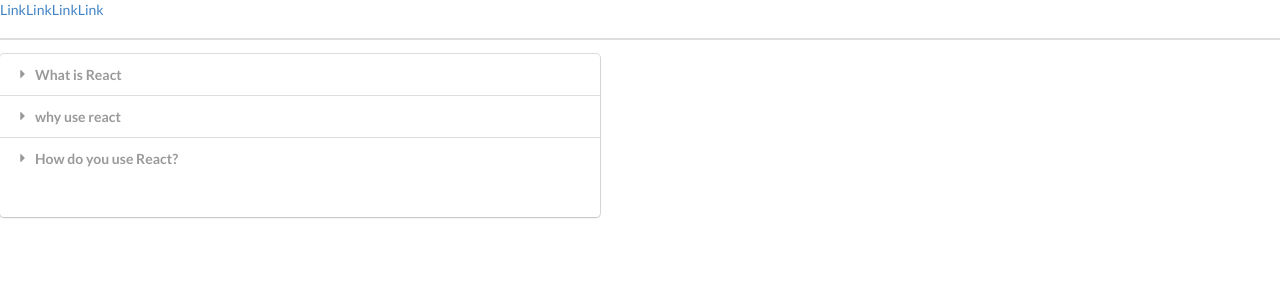
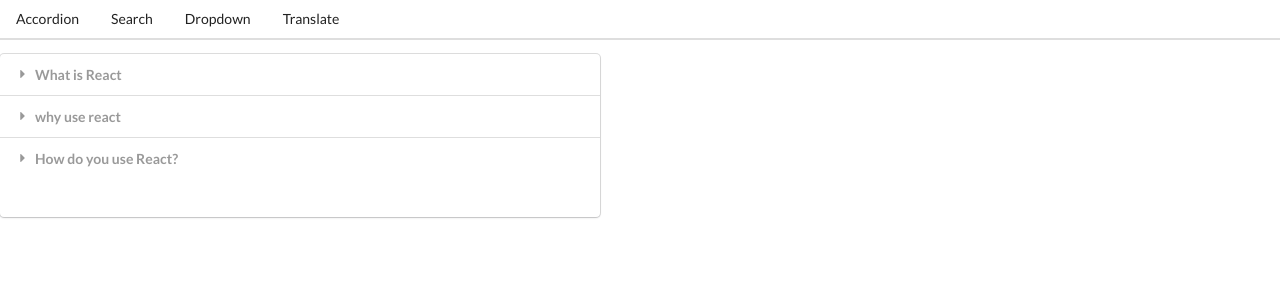
Before and after one commit to saran-23/react-widgets, a React (Create React App) app in the folder widgets/: page / in a window 1280 px wide. Shown: the top 300 px of the page. Built offline with nearby package versions, Linux system fonts and the light colour scheme.

Commit message:
preveing nav from page refresh

```diff
--- a/widgets/src/components/Link.js
+++ b/widgets/src/components/Link.js
@@ -1,10 +1,10 @@
 import React from 'react';
 
-const Link =() => {
+const Link =({className,children,href}) => {
     return(
-        <div>
-            <a>Link</a>
-        </div>
+        <a className={className} href={href}>
+            {children}
+        </a>
     );
 }
 
```
Also changed, not shown: 1 other file (tests, documents, lock files or other folders).
